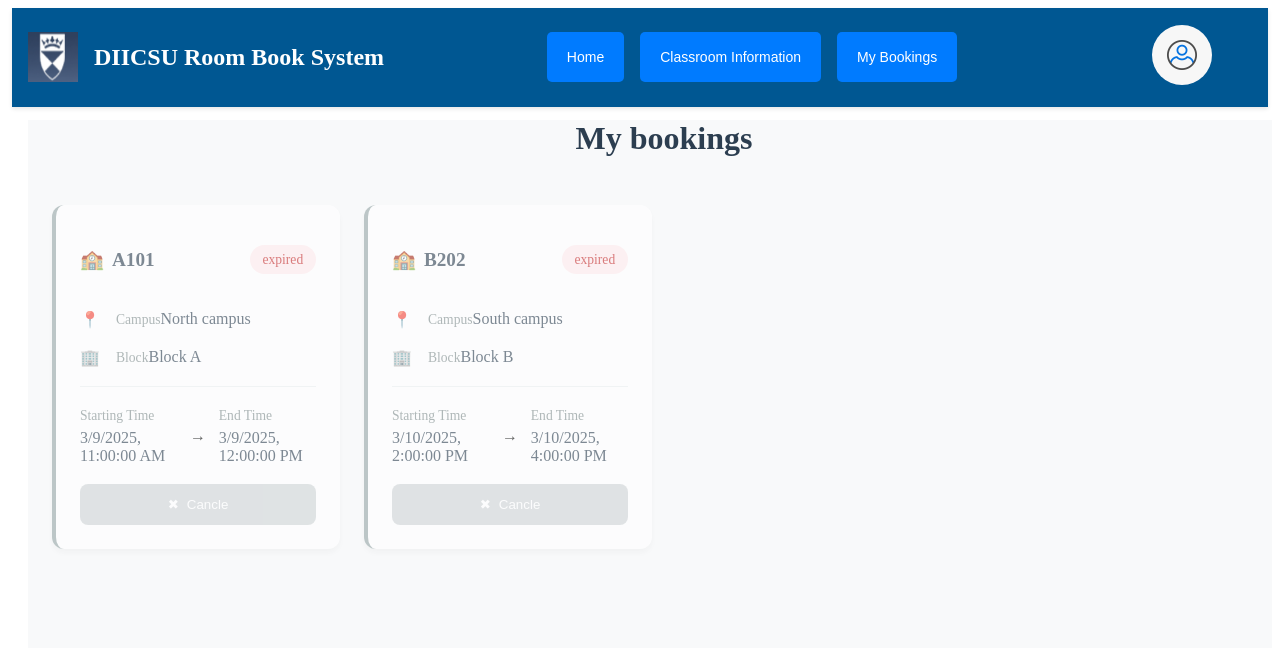
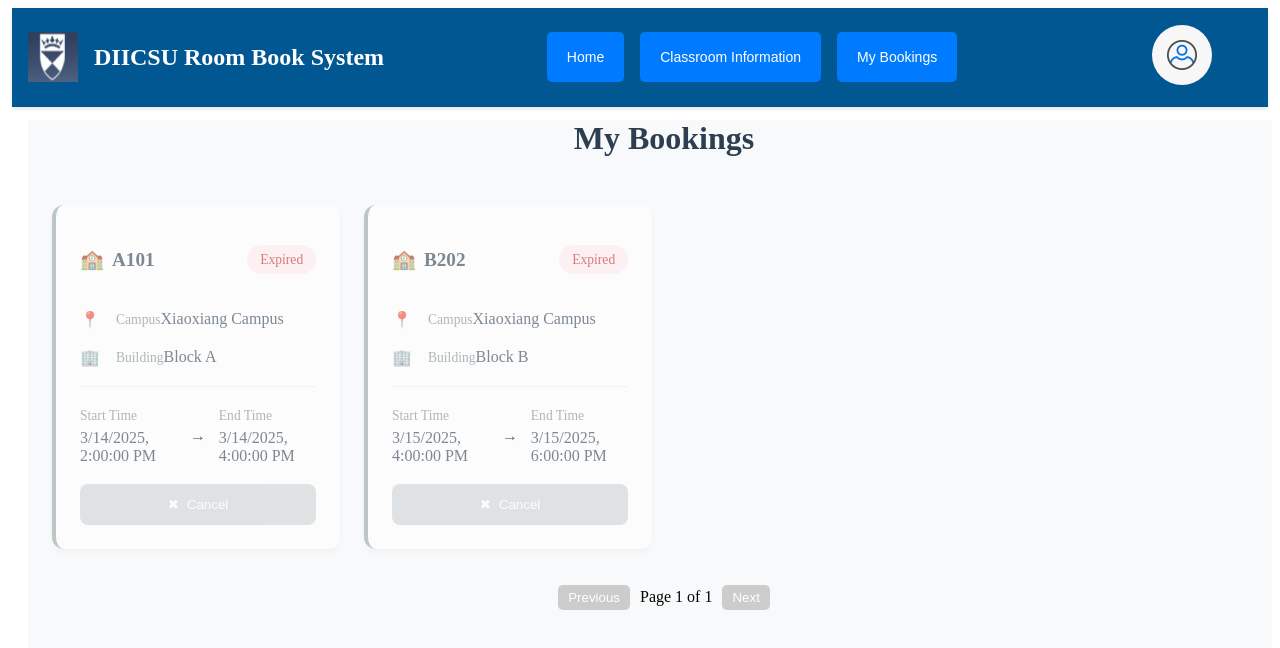
Before and after one commit to Zhengyi1212/DIIAgile-GroupA-frontend, a Vue app in the folder frontend/: page /mybookings in a window 1280 px wide. Shown: the top 648 px of the page. Built offline with nearby package versions, Linux system fonts and the light colour scheme; sample sign-in values are in the browser's storage.

Commit message:
mybooking:Added page turning

```diff
--- a/frontend/src/views/MyBookingsView.vue
+++ b/frontend/src/views/MyBookingsView.vue
@@ -7,22 +7,22 @@
     <el-main>
       <div class="my-bookings-container">
 
-        <h1 class="page-title">My bookings</h1>
+        <h1 class="page-title">My Bookings</h1>
 
-
+        <!-- Loading State -->
         <div v-if="loading" class="loading-state">
           <div class="loading-spinner"></div>
-          <p>loading...</p>
+          <p>Loading...</p>
         </div>
 
-
+        <!-- Error State -->
         <div v-if="error" class="error-state">
           <span class="error-icon">⚠️</span>
           <p class="error-message">{{ error }}</p>
         </div>
 
-        <transition-group v-if="bookings.length" name="booking-list" tag="div" class="booking-grid">
-          <div v-for="booking in bookings" :key="booking.id" class="booking-card"
+        <transition-group v-if="paginatedBookings.length" name="booking-list" tag="div" class="booking-grid">
+          <div v-for="booking in paginatedBookings" :key="booking.id" class="booking-card"
             :class="{ 'past-booking': isPastBooking(booking.endTime), 'active-booking': !isPastBooking(booking.endTime) }">
             <div class="card-header">
               <h3 class="room-name">
@@ -46,14 +46,14 @@
               <div class="info-item">
                 <span class="icon">🏢</span>
                 <div class="info-content">
-                  <span class="info-label">Block</span>
+                  <span class="info-label">Building</span>
                   <span class="info-value">{{ booking.building }}</span>
                 </div>
               </div>
 
               <div class="time-range">
                 <div class="time-block">
-                  <span class="time-label">Starting Time</span>
+                  <span class="time-label">Start Time</span>
                   <span class="time-value">{{ formatDateTime(booking.startTime) }}</span>
                 </div>
                 <div class="time-separator">→</div>
@@ -66,22 +66,28 @@
 
             <div class="card-footer">
               <button @click="handleCancel(booking.id)" class="cancel-button" :disabled="isPastBooking(booking.endTime)"
-                :title="isPastBooking(booking.endTime) ? '不可取消过期预定' : '点击取消预定'">
+                :title="isPastBooking(booking.endTime) ? 'Cannot cancel expired booking' : 'Click to cancel booking'">
                 <span class="button-icon">✖</span>
-                <span class="button-text">Cancle</span>
+                <span class="button-text">Cancel</span>
               </button>
             </div>
           </div>
         </transition-group>
 
-        <!-- 空状态 -->
+        <!-- Pagination Controls -->
+        <div v-if="bookings.length" class="pagination-controls">
+          <button @click="prevPage" :disabled="currentPage === 1">Previous</button>
+          <span>Page {{ currentPage }} of {{ totalPages }}</span>
+          <button @click="nextPage" :disabled="currentPage === totalPages">Next</button>
+        </div>
+
+        <!-- Empty State -->
         <div v-else class="empty-state">
           <div class="empty-illustration">📅</div>
-          <h3 class="empty-title">No booking record</h3>
+          <h3 class="empty-title">No Booking Record</h3>
           <p class="empty-hint">Go and book a classroom now!</p>
         </div>
       </div>
-
     </el-main>
   </el-container>
 </template>
@@ -102,23 +108,34 @@ export default {
         {
           id: 1,
           room: 'A101',
-          campus: 'North campus',
+          campus: 'Xiaoxiang Campus',
           building: 'Block A',
-          startTime: '2025-03-09T11:00:00',
-          endTime: '2025-03-09T12:00:00',
+          startTime: '2025-03-14T14:00:00',
+          endTime: '2025-03-14T16:00:00',
         },
         {
           id: 2,
           room: 'B202',
-          campus: 'South campus',
+          campus: 'Xiaoxiang Campus',
           building: 'Block B',
-          startTime: '2025-03-10T14:00:00',
-          endTime: '2025-03-10T16:00:00',
+          startTime: '2025-03-15T16:00:00',
+          endTime: '2025-03-15T18:00:00',
         },
       ],
+      currentPage: 1,
+      itemsPerPage: 5,
       loading: false,
       error: null
     };
+  },
+  computed: {
+    totalPages() {
+      return Math.ceil(this.bookings.length / this.itemsPerPage);
+    },
+    paginatedBookings() {
+      const start = (this.currentPage - 1) * this.itemsPerPage;
+      return this.bookings.slice(start, start + this.itemsPerPage);
+    }
   },
   methods: {
     getInfor() {
@@ -129,7 +146,7 @@ export default {
     },
     parseToken(token) {
       try {
-        const base64Url = token.split(".")[1];  // JWT 结构为 header.payload.signature
+        const base64Url = token.split(".")[1];
         const base64 = base64Url.replace(/-/g, "+").replace(/_/g, "/");
         return JSON.parse(decodeURIComponent(escape(atob(base64))));
       } catch (error) {
@@ -151,10 +168,20 @@ export default {
     },
     getStatusText(booking) {
       console.log('Current:', new Date(), 'EndTime:', new Date(booking.endTime));
-      return this.isPastBooking(booking.endTime) ? 'expired' : 'active';
+      return this.isPastBooking(booking.endTime) ? 'Expired' : 'Active';
     },
     getStatusClass(booking) {
       return this.isPastBooking(booking.endTime) ? 'expired' : 'active';
+    },
+    prevPage() {
+      if (this.currentPage > 1) {
+        this.currentPage--;
+      }
+    },
+    nextPage() {
+      if (this.currentPage < this.totalPages) {
+        this.currentPage++;
+      }
     }
   },
   mounted() {
@@ -162,6 +189,7 @@ export default {
   }
 };
 </script>
+
 
 
 
@@ -322,7 +350,25 @@ export default {
   background: #ff5252;
   box-shadow: 0 2px 4px rgba(255, 107, 107, 0.3);
 }
-
+.pagination-controls {
+  display: flex;
+  justify-content: center;
+  align-items: center;
+  gap: 10px;
+  margin-top: 20px;
+}
+.pagination-controls button {
+  padding: 5px 10px;
+  border: none;
+  background-color: #007bff;
+  color: white;
+  cursor: pointer;
+  border-radius: 5px;
+}
+.pagination-controls button:disabled {
+  background-color: #ccc;
+  cursor: not-allowed;
+}
 .loading-state {
   text-align: center;
   padding: 4rem 0;
```
